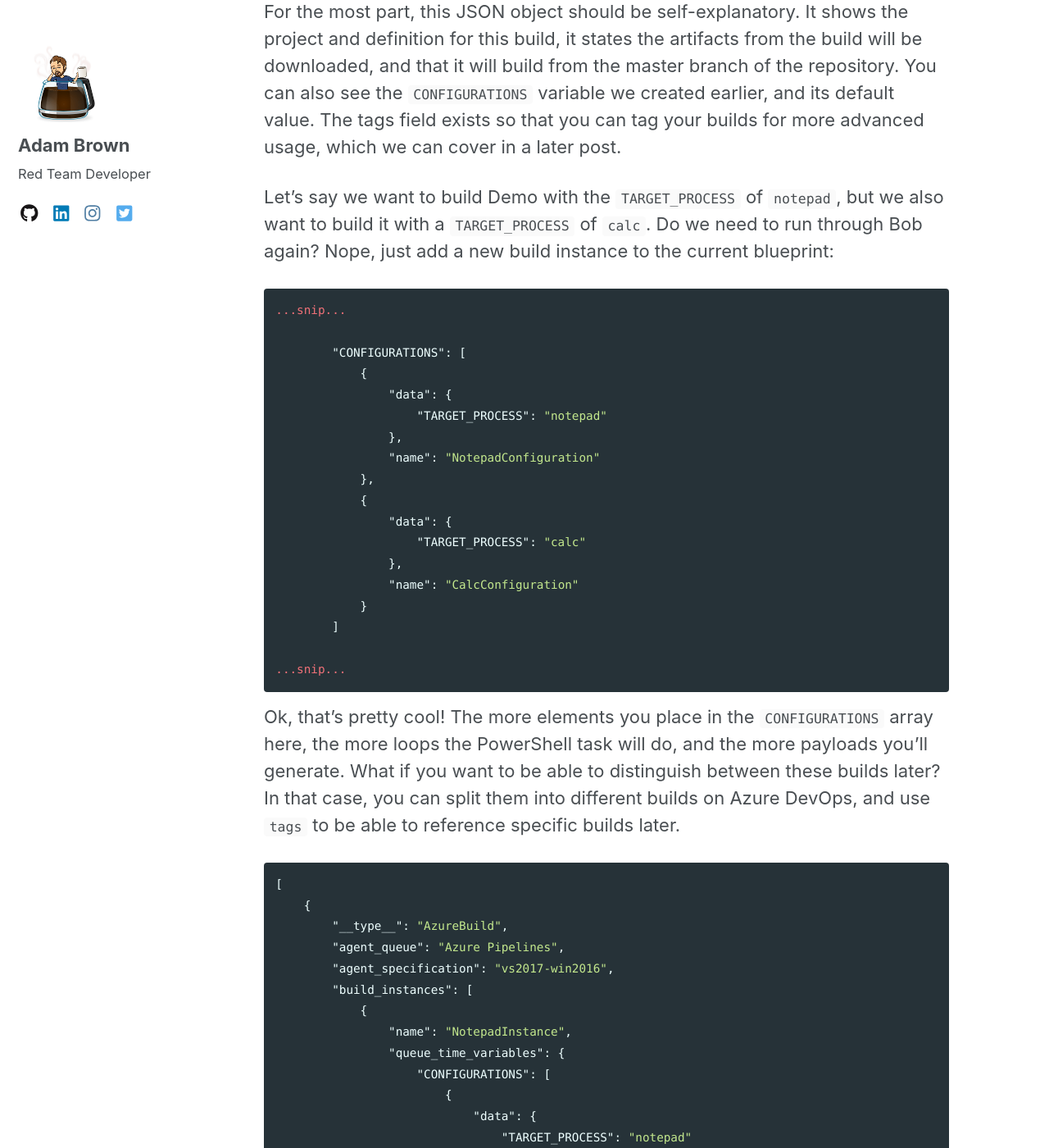
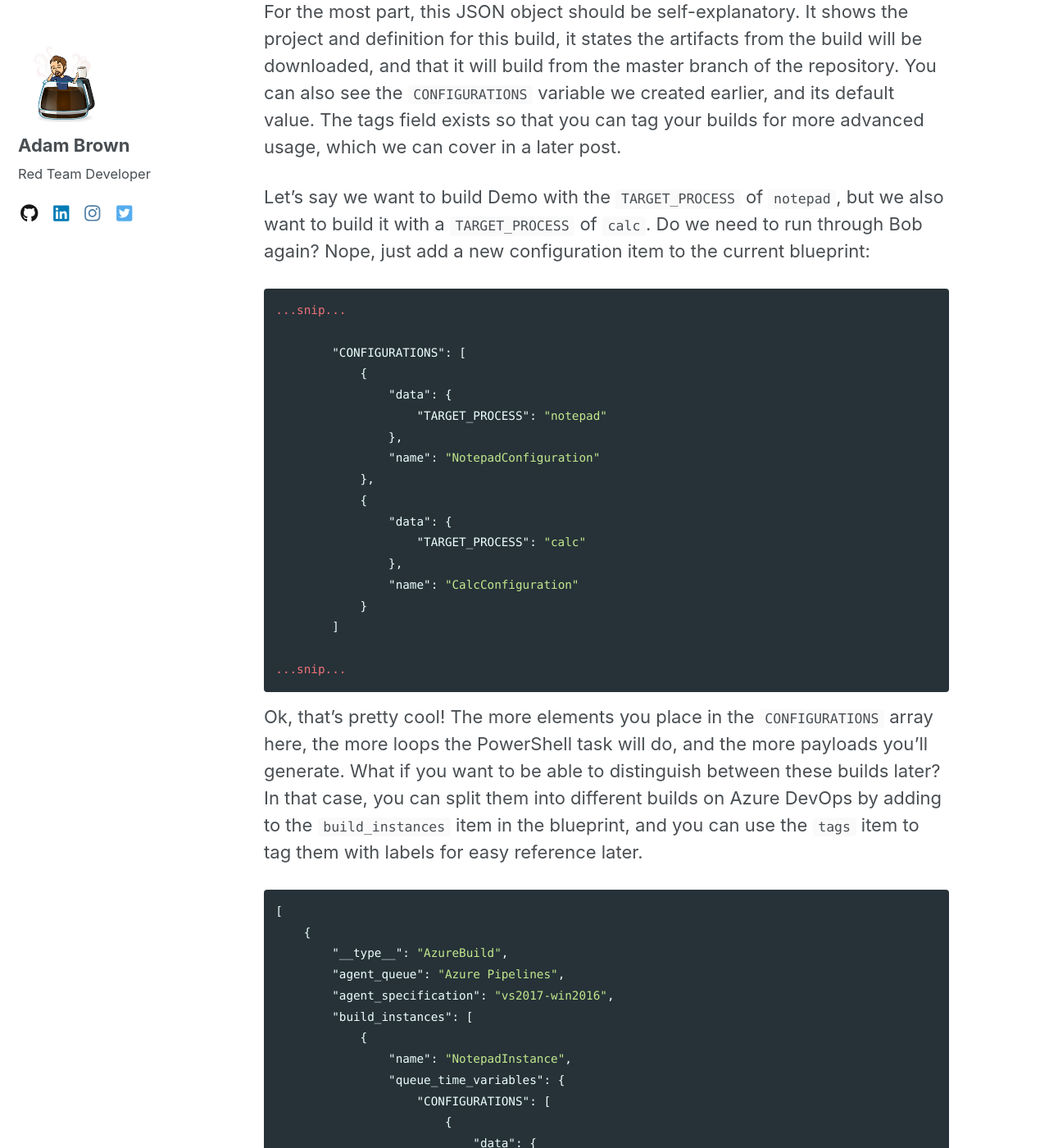
Before and after one commit to coffeegist/coffeegist.github.io, a Jekyll site: the page built from _posts/2020-04-04-automation-through-azure-with-bob.md, in a window 1280 px wide and 1400 px high, scrolled down 7838 px. Shown: the whole window at 82% size. Built offline with Jekyll 4.4.1, drawn with Linux system fonts in a browser that asks for light colours; nearby versions of some CDN libraries; comment, search, counter and statistics services are not loaded; some of the changed text lies outside the part shown.

Commit message:
* Update bob post

````diff
--- a/_posts/2020-04-04-automation-through-azure-with-bob.md
+++ b/_posts/2020-04-04-automation-through-azure-with-bob.md
@@ -13,7 +13,7 @@ To skip straight to the details on how to use Bob, [click here](#finally-tell-me
 
 ## The Problem
 
-Not to repeat the issue facing offensive teams, but manually building payloads sucks. I’m not talking about the problem-solving challenge of creating payloads, but compiling and substituting all of your options by hand is tedious and boring. Changeling assists with part of that, but what if swapping out embedded resources isn't enough to reconfigure your tools? What if you still need to recompile a payload? If you haven't read up on Azure DevOps, I encourage you to pause and read the introductory posts by [@_xpn_](https://blog.xpnsec.com/building-modifying-packing-devops/) and [@424f424f](https://medium.com/@rvrsh3ll/getting-started-with-azuredevops-8bf0bf089bc3) before continuing.
+Not to repeat the issue facing offensive teams, but manually building payloads sucks. I’m not talking about the problem-solving challenge of creating payloads, but compiling and substituting all of your options by hand is tedious and boring. Changeling assists with part of that, but what if swapping out embedded resources isn't enough to reconfigure your tools? What if you still need to recompile a payload? If you haven't read up on Azure DevOps, I encourage you to pause and read the introductory posts by [@\_xpn\_](https://blog.xpnsec.com/building-modifying-packing-devops/) and [@424f424f](https://medium.com/@rvrsh3ll/getting-started-with-azuredevops-8bf0bf089bc3) before continuing.
 
 Once you are familiar with DevOps, you realize that it can be an incredible tool! However, queuing builds, and retrieving artifacts can be slightly cumbersome, especially if you are trying to move payloads across to a different op box. As Steve mentions in one of the articles above, there's not a known way (at least to me) of selecting all pipelines and downloading artifacts for all of them. I needed a fast way to modify, build, and retrieve payloads on my assessments without needing to open up a web browser and tweak things, and I wanted these tasks to be repeatable, shareable, and easily retrievable. This is where Bob comes in.
 
@@ -162,7 +162,7 @@ The resulting blueprint will look like this:
 
 For the most part, this JSON object should be self-explanatory. It shows the project and definition for this build, it states the artifacts from the build will be downloaded, and that it will build from the master branch of the repository. You can also see the `CONFIGURATIONS` variable we created earlier, and its default value. The tags field exists so that you can tag your builds for more advanced usage, which we can cover in a later post.
 
-Let’s say we want to build Demo with the `TARGET_PROCESS` of `notepad`, but we also want to build it with a `TARGET_PROCESS` of `calc`. Do we need to run through Bob again? Nope, just add a new build instance to the current blueprint:
+Let’s say we want to build Demo with the `TARGET_PROCESS` of `notepad`, but we also want to build it with a `TARGET_PROCESS` of `calc`. Do we need to run through Bob again? Nope, just add a new configuration item to the current blueprint:
 
 ```json
 ...snip...
@@ -185,7 +185,7 @@ Let’s say we want to build Demo with the `TARGET_PROCESS` of `notepad`, but
 ...snip...
 ```
 
-Ok, that's pretty cool! The more elements you place in the `CONFIGURATIONS` array here, the more loops the PowerShell task will do, and the more payloads you'll generate. What if you want to be able to distinguish between these builds later? In that case, you can split them into different builds on Azure DevOps, and use `tags` to be able to reference specific builds later.
+Ok, that's pretty cool! The more elements you place in the `CONFIGURATIONS` array here, the more loops the PowerShell task will do, and the more payloads you'll generate. What if you want to be able to distinguish between these builds later? In that case, you can split them into different builds on Azure DevOps by adding to the `build_instances` item in the blueprint, and you can use the `tags` item to tag them with labels for easy reference later.
 
 ```json
 [
@@ -283,12 +283,19 @@ This generates a blueprint file that looks like the following:
         "definition": "Demo-Morph",
         "project": "red-team-toolkit",
         "source_branch": "master",
-        "tags": []
+        "tags": ["calc"]
+    },
+    {
+        "__type__": "AzureDownload",
+        "definition": "Demo-Morph",
+        "project": "red-team-toolkit",
+        "source_branch": "master",
+        "tags": ["notepad"]
     }
 ]
 ```
 
-This is fairly straightforward. The only modifications you might make are to the `source_branch` and `tags` fields to suit your own requirements. The `source_branch` field tells Bob which Git branches the builds should have occurred on, and the `tags` field tells Bob which Azure DevOps Build Tags to download (these are not Git tags).  Upon running this with Bob, as expected, all of the listed tools are retrieved and ready for your next engagement.
+This is fairly straightforward. The only modifications you might make are to the `source_branch` and `tags` fields to suit your own requirements. The `source_branch` field tells Bob which Git branches the builds should have occurred on, and the `tags` field tells Bob which Azure DevOps Build Tags to download (these are not Git tags). If you recall from earlier, we tagged our Demo-Morph builds with `calc` and `notepad` tags to distinguish between which build would inject into which application. We use those tags in teh blueprint above to download the appropriate versions. Upon running this with Bob, as expected, all of the listed tools are retrieved and ready for your next engagement.
 
 {% include figure image_path="/assets/images/2020-04-04-automation-through-azure-devops-with-bob/bob-run-downloads.png" caption="Bob Downloads Tools from Azure" %}
 
````
Also changed, not shown: assets/images/2020-04-04-automation-through-azure-devops-with-bob/bob-run-downloads.png.
